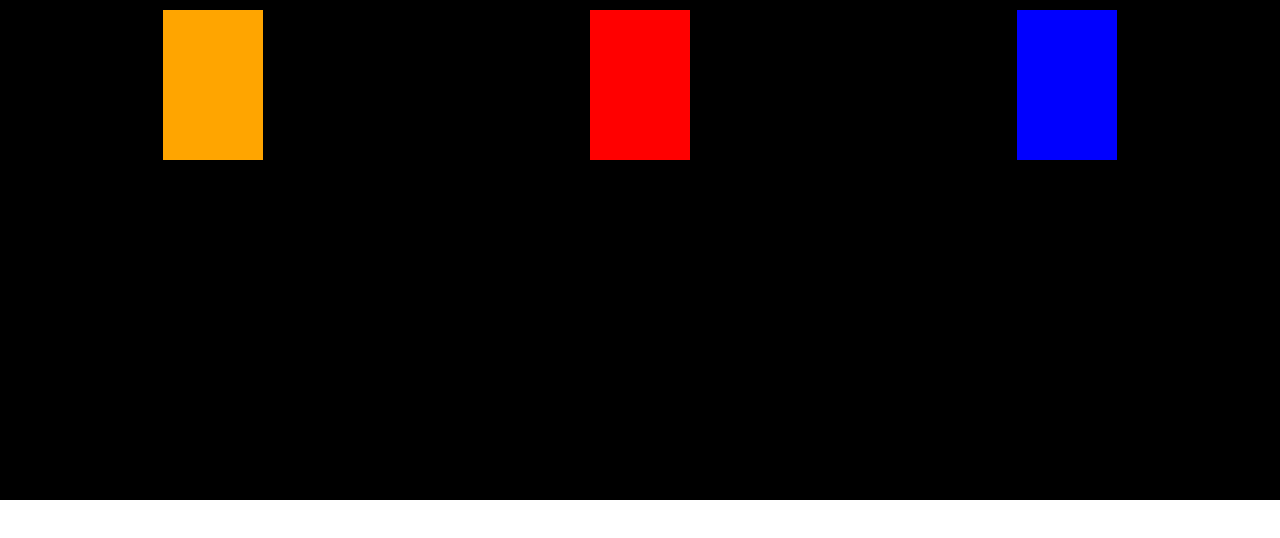
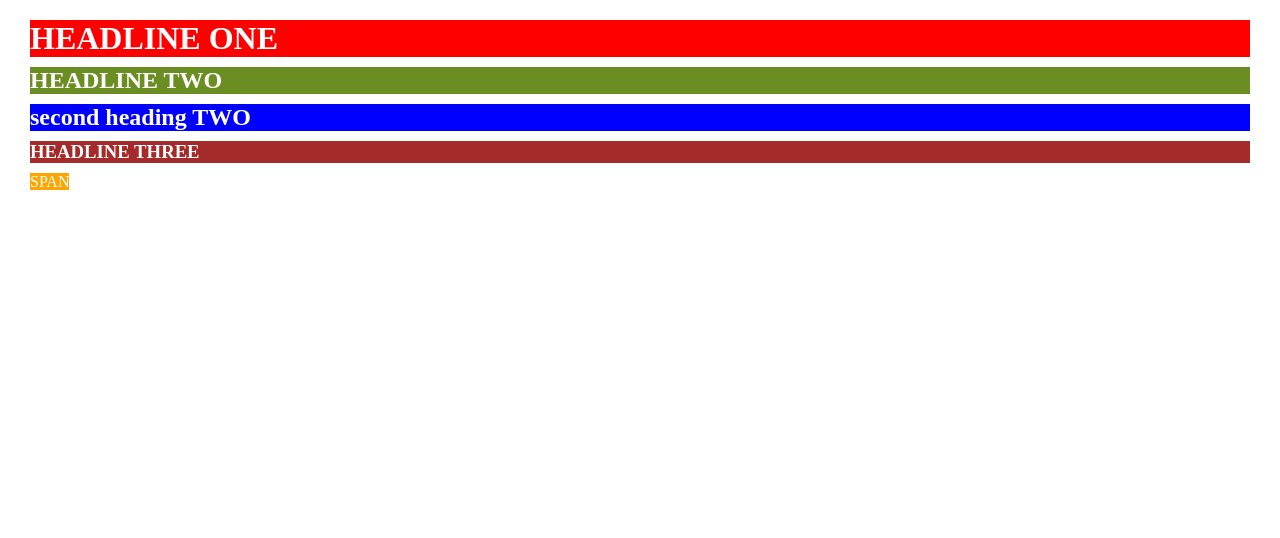
Before and after one commit to Jsuki/FSD21, a plain HTML site: page index3.html in a window 1280 px wide. Drawn offline with Linux system fonts and the light colour scheme.

Commit message:
combined selectors

```diff
--- a/index3.html
+++ b/index3.html
@@ -10,32 +10,39 @@
             padding: 0;
             margin:0;
             box-sizing: border-box;
-        }
-        .child {
-            width:100px;
-            height: 150px;
-            background-color: orange;
             margin:10px;
         }
-        .parent {
-            min-height :500px;;
-            background-color:black;
-            position: relative;
-            display:flex;
-            flex-direction: row;
-            flex-wrap: wrap;
-            align-items:stretch;
-            justify-content: space-around;
+        .background {
+            color: #fff;
         }
+        h1.background {
+            background-color: red;
 
+        }
+        h2.background {
+            background-color: blue;
+
+        }
+        h2.background#u {
+            background-color:olivedrab;
+
+        }
+        h3.background {
+            background-color:brown;
+
+        }
+        span.background {
+            background-color: orange;
+
+        }
 
     </style>
 </head>
 <body>
-    <div class="parent">
-        <div class="child"></div>
-        <div style="background-color: red" class="child"></div>
-        <div style="background-color:blue" class="child"></div>
-        </div>
+    <h1 class="background" >HEADLINE ONE</h1>
+    <h2 id ="u" class="background">HEADLINE TWO</h2>
+    <h2 class="background">second heading TWO</h2>
+    <h3 class="background">HEADLINE THREE</h3>
+    <span class="background"> SPAN</span>
 </body>
 </html>
```
